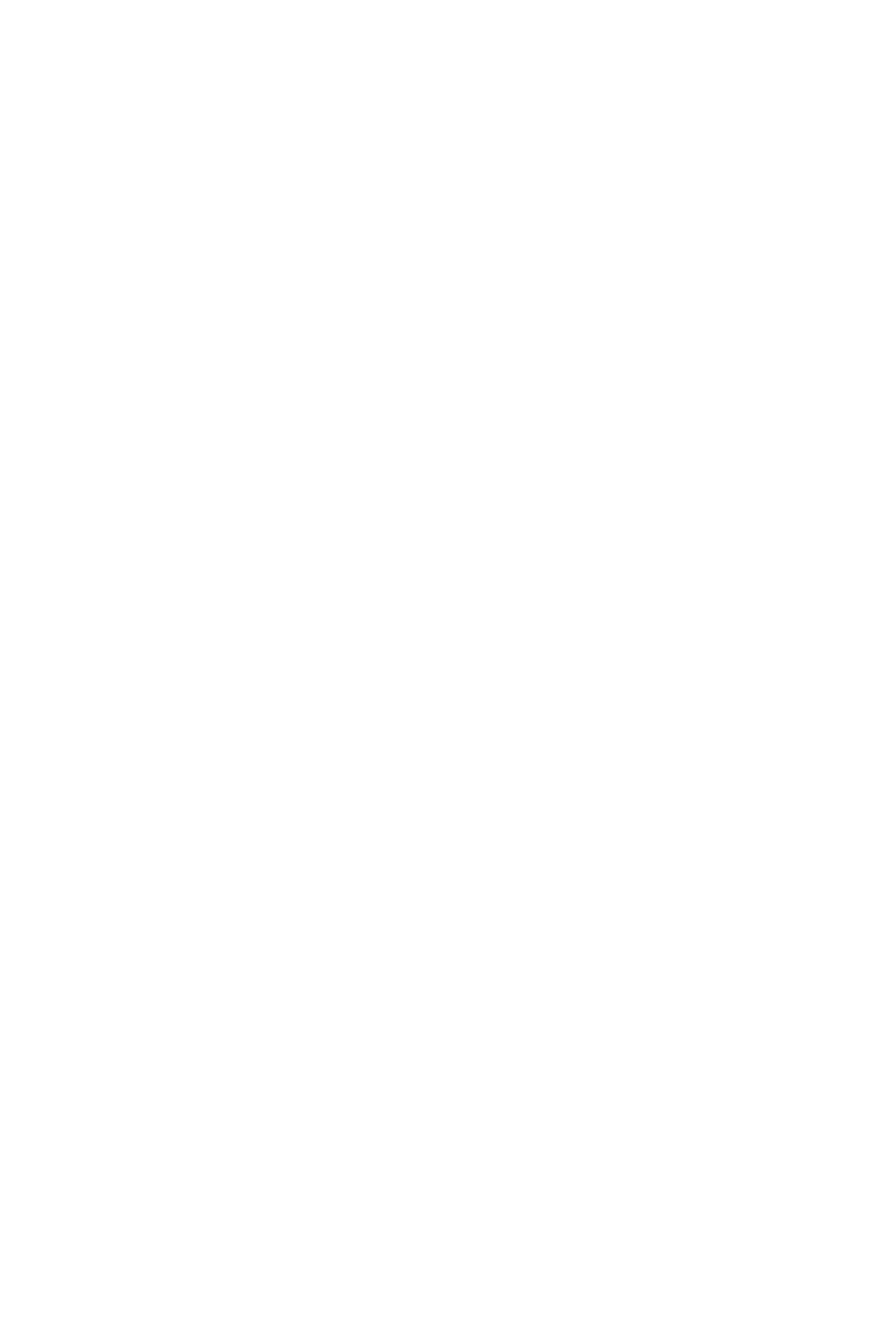
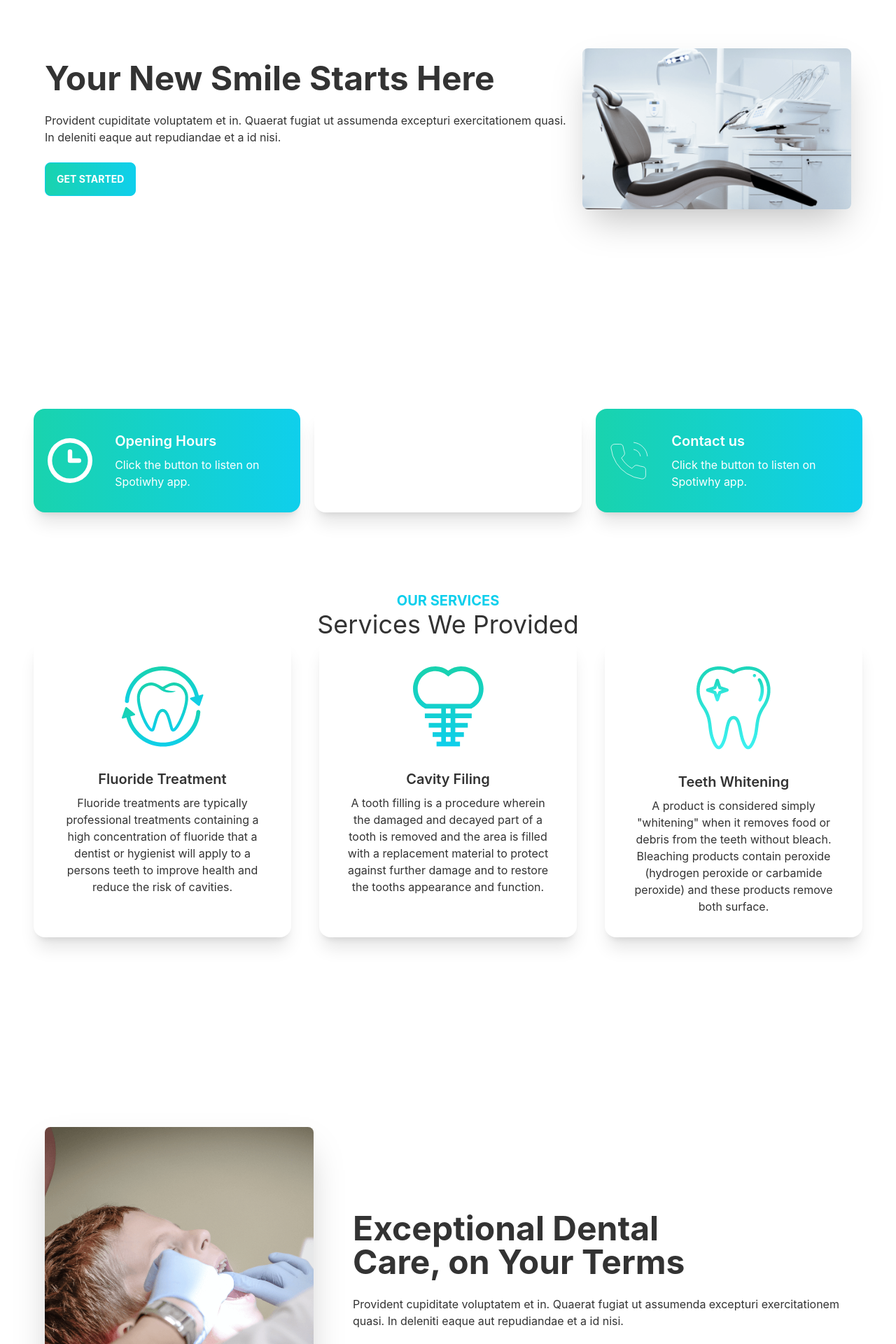
Before and after one commit to Rajesh-107/doctors-portal, a React (Create React App) app: page / in a window 1280 px wide. Shown: the part 280-2200 px from the top of the page at 70% size. Before the commit the page ends 800 px from the top, so only its background shows below. Built offline with nearby package versions, Linux system fonts and the light colour scheme.

Commit message:
home page added

```diff
--- /dev/null
+++ b/src/Pages/Home/Banner.js
@@ -0,0 +1,22 @@
+import React from 'react';
+import chair from '../../assets/images/chair.png'
+
+const Banner = () => {
+    return (
+        <div>
+              <div class="hero min-h-screen">
+  <div class="hero-content flex-col lg:flex-row-reverse">
+    <img src={chair} class="max-w-sm rounded-lg shadow-2xl" />
+    <div>
+      <h1 class="text-5xl font-bold">Your New Smile Starts Here</h1>
+      <p class="py-6">Provident cupiditate voluptatem et in. Quaerat fugiat ut assumenda excepturi exercitationem quasi. In deleniti eaque aut repudiandae et a id nisi.</p>
+      <button class="btn btn-primary uppercase text-white font-bold bg-gradient-to-r from-secondary to-primary">Get Started</button>
+    </div>
+  </div>
+</div>
+        </div>
+
+    );
+};
+
+export default Banner;
--- /dev/null
+++ b/src/Pages/Home/DentalBanner.js
@@ -0,0 +1,19 @@
+import React from 'react';
+import treatment from '../../assets/images/treatment.png';
+
+const DentalBanner = () => {
+    return (
+        <div class="hero min-h-screen">
+        <div class="hero-content flex-col lg:flex-row">
+          <img src={treatment} class="max-w-sm rounded-lg shadow-2xl" />
+          <div className='ml-10'>
+            <h1 class="text-5xl font-bold">Exceptional Dental <br /> Care, on Your Terms</h1>
+            <p class="py-6">Provident cupiditate voluptatem et in. Quaerat fugiat ut assumenda excepturi exercitationem quasi. In deleniti eaque aut repudiandae et a id nisi.</p>
+            <button class="btn btn-primary uppercase text-white font-bold bg-gradient-to-r from-secondary to-primary">Get Started</button>
+          </div>
+        </div>
+      </div>
+    );
+};
+
+export default DentalBanner;
--- a/src/Pages/Home/Home.js
+++ b/src/Pages/Home/Home.js
@@ -1,9 +1,19 @@
 import React from 'react';
+import Banner from './Banner';
+import DentalBanner from './DentalBanner';
+import Info from './Info';
+import MakeAppointment from './MakeAppointment';
+import Services from './Services';
+
 
 const Home = () => {
     return (
-        <div>
-            <h2>This is home</h2>
+        <div className='px-12'>
+            <Banner></Banner>
+            <Info></Info>
+            <Services></Services>
+            <DentalBanner></DentalBanner>
+            <MakeAppointment></MakeAppointment>
         </div>
     );
 };
--- /dev/null
+++ b/src/Pages/Home/Info.js
@@ -0,0 +1,17 @@
+import React from 'react';
+import InfoCard from './InfoCard';
+import clock from '../../assets/icons/clock.svg';
+import marker from '../../assets/icons/marker.svg';
+import phone from '../../assets/icons/phone.svg';
+
+const info = () => {
+    return (
+        <div className='grid grid-cols-1 lg:grid-cols-3 gap-5'>
+            <InfoCard cardTitle='Opening Hours' bgClass='bg-gradient-to-r from-secondary to-primary' img={clock}></InfoCard>
+            <InfoCard cardTitle='Our Locations' bgClass='bg-accent' img={marker}></InfoCard>
+            <InfoCard cardTitle='Contact us' bgClass='bg-gradient-to-r from-secondary to-primary' img={phone}></InfoCard>
+        </div>
+    );
+};
+
+export default info;
--- /dev/null
+++ b/src/Pages/Home/InfoCard.js
@@ -0,0 +1,19 @@
+import React from 'react';
+
+const InfoCard = ({img, cardTitle, bgClass}) => {
+    return (
+        <div>
+            <div class={`card lg:card-side bg-base-100 shadow-xl ${bgClass}`}>
+  <figure className='pl-5'>
+      <img src={img} alt="Album"/>
+  </figure>
+  <div class="card-body text-white">
+    <h2 class="card-title">{cardTitle}</h2>
+    <p>Click the button to listen on Spotiwhy app.</p>
+  </div>
+</div>
+        </div>
+    );
+};
+
+export default InfoCard;
--- /dev/null
+++ b/src/Pages/Home/MakeAppointment.js
@@ -0,0 +1,22 @@
+import React from 'react';
+import doctor from '../../assets/images/doctor.png'
+import appointment from '../../assets/images/appointment.png'
+
+const MakeAppointment = () => {
+    return (
+        <section style={{
+        background:`url(${appointment})`}}
+        className='flex'>
+            <div className='flex-1'>
+                <img src={doctor} alt="" />
+            </div>
+            <div className='flex-1'>
+                <h3 className='text-xl text-primary'>Appointment</h3>
+                <h2 className='text-3xl'>Make an Appointment Today</h2>
+                <p>Lorem, ipsum dolor sit amet consectetur adipisicing elit. Culpa tenetur perferendis nesciunt molestiae? Autem dolore quia a debitis. Quis, deleniti? Atque vitae dicta nam. Impedit minima quasi reprehenderit cumque facere Lorem ipsum dolor sit amet consectetur adipisicing elit. Esse, fugit!.</p>
+            </div>
+        </section>
+    );
+};
+
+export default MakeAppointment;
--- /dev/null
+++ b/src/Pages/Home/Service.js
@@ -0,0 +1,17 @@
+import React from 'react';
+
+const Service = ({service}) => {
+    return (
+        <div class="card lg:max-w-lg bg-base-100 shadow-xl">
+  <figure class="px-10 pt-10">
+    <img src={service.img} alt="Shoes" class="rounded-xl" />
+  </figure>
+  <div class="card-body items-center text-center">
+    <h2 class="card-title">{service.name}</h2>
+    <p>{service.description}</p>
+  </div>
+</div>
+    );
+};
+
+export default Service;
--- /dev/null
+++ b/src/Pages/Home/Services.js
@@ -0,0 +1,45 @@
+import React from 'react';
+import Service from './Service';
+import fluoride from '../../assets/images/fluoride.png';
+import cavity from '../../assets/images/cavity.png';
+import whitening from '../../assets/images/whitening.png';
+
+const Services = () => {
+    const services = [
+        {
+            _id: 1,
+            name: 'Fluoride Treatment',
+            description:'Fluoride treatments are typically professional treatments containing a high concentration of fluoride that a dentist or hygienist will apply to a persons teeth to improve health and reduce the risk of cavities.',
+            img:fluoride
+        },
+        {
+            _id: 2,
+            name: 'Cavity Filing',
+            description:'A tooth filling is a procedure wherein the damaged and decayed part of a tooth is removed and the area is filled with a replacement material to protect against further damage and to restore the tooths appearance and function.',
+            img:cavity
+        },
+        {
+            _id: 3,
+            name: 'Teeth Whitening',
+            description:'A product is considered simply "whitening" when it removes food or debris from the teeth without bleach. Bleaching products contain peroxide (hydrogen peroxide or carbamide peroxide) and these products remove both surface.',
+            img:whitening
+        },
+    ]
+    return (
+        <div className='my-28'>
+            <div className='text-center'>
+                <h3 className='text-primary text-xl font-bold uppercase'>Our services</h3>
+                <h2 className='text-4xl'>Services We Provided</h2>
+            </div>
+            <div className='grid sm:grid=cols-1 md:grid-cols-2 lg:grid-cols-3 gap-10'>
+                {
+                    services.map(service => <Service key={service._id} service={service}>
+
+                    </Service>)
+                }
+            </div>
+        </div>
+    );
+};
+
+export default Services;
--- a/tailwind.config.js
+++ b/tailwind.config.js
@@ -1,7 +1,12 @@
 module.exports = {
     content: ["./src/**/*.{html,js}"],
     theme: {
-        extend: {},
+        extend: {
+            backgroundImage: {
+                'doctor-pattern': "url('../../Projects/doctors-portal-client/src/assets/images/bg.png')",
+
+            }
+        },
     },
     daisyui: {
         themes: [{
```
